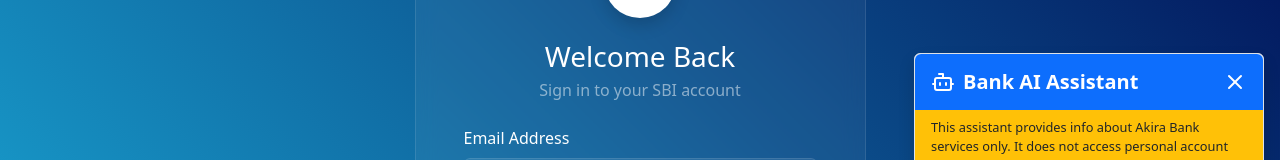
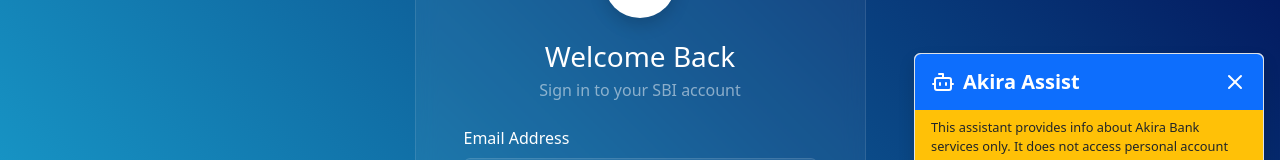
Before and after one commit to Shantanu10431/BankingApp, a React (Vite) app: page /login in a window 1280 px wide. Both pictures are taken after a click on the button 1234 px from the left and 754 px from the top of the page. Shown: the part 231-391 px from the top of the page. Built offline with nearby package versions, Linux system fonts and the light colour scheme; no server answers.

Commit message:
chore: rename chatbot header to Akira Assist

```diff
--- a/src/components/ChatBot.tsx
+++ b/src/components/ChatBot.tsx
@@ -81,7 +81,7 @@
                     <div className="bg-primary text-white p-3 d-flex justify-content-between align-items-center rounded-top">
                         <div className="d-flex align-items-center gap-2">
                             <Bot size={24} />
-                            <h5 className="mb-0 fw-semibold">Bank AI Assistant</h5>
+                            <h5 className="mb-0 fw-semibold">Akira Assist</h5>
                         </div>
                         <button
                             onClick={() => setIsOpen(false)}
```
